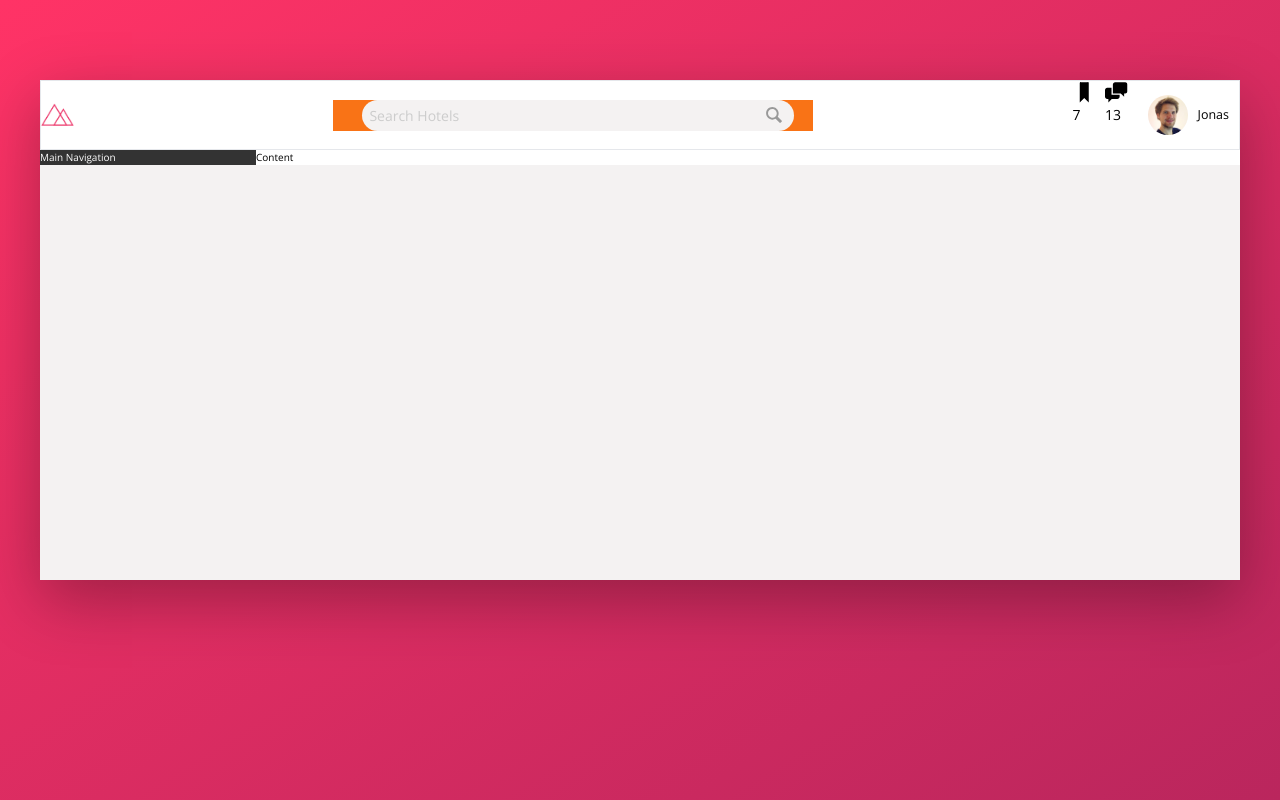
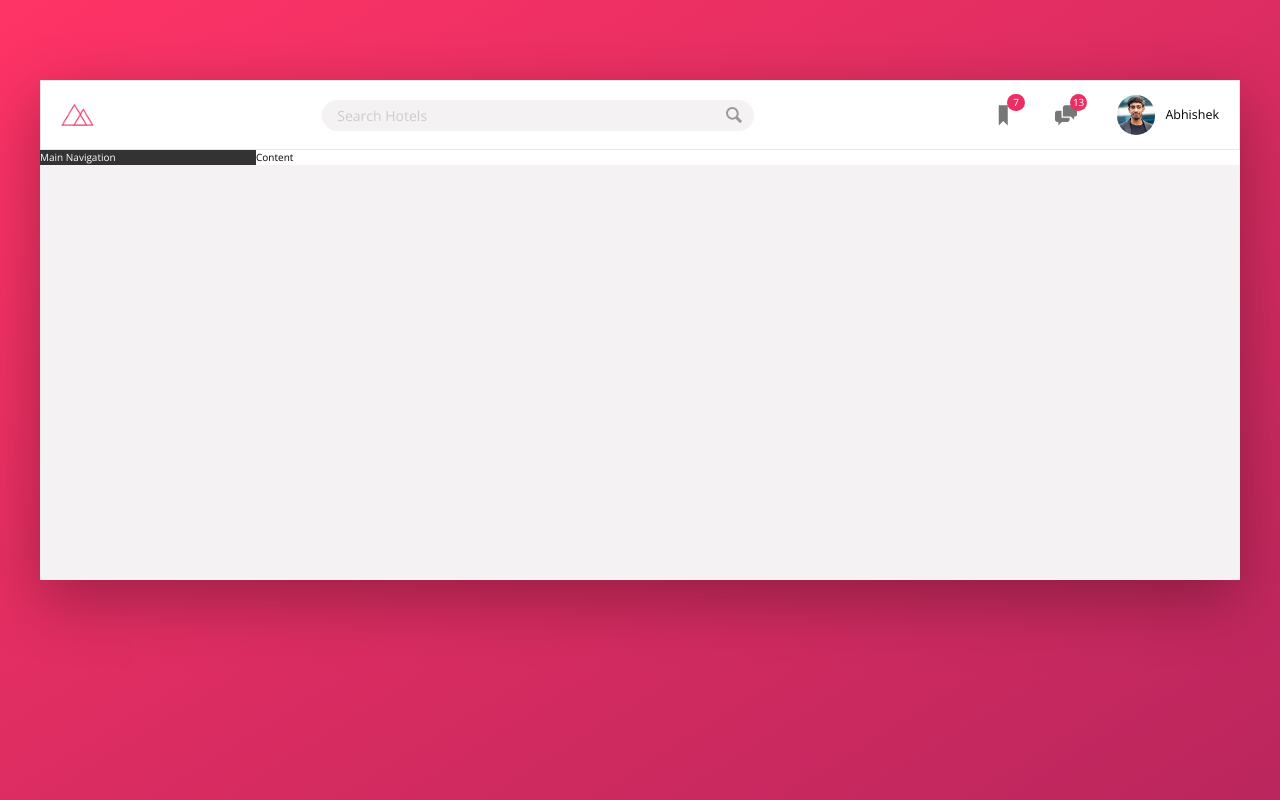
Before and after one commit to CypherAk007/Trillio-React-App, a React (Vite) app: page / in a window 1280 px wide. Built offline with nearby package versions, Linux system fonts and the light colour scheme.

Commit message:
Header Part Completed

```diff
--- a/src/components/Header.jsx
+++ b/src/components/Header.jsx
@@ -1,18 +1,14 @@
 import classes from "./Header.module.scss"
 import logo from "../assets/img/favicon.png"
-import { useHref } from "react-router-dom";
-import mag from "../../public/SVG/magnifying-glass.svg";
-import chat from "../../public/SVG/chat.svg";
-import Bookmark from "../../public/SVG/bookmark.svg";
-import user from "../assets/img/user.jpg"
+import user from "../assets/img/abhishek2.jpg"
 const Header = ()=>{
     return(
         <header className={`${classes.header} flex justify-between bg-white items-center text-[1.4rem] h-[7rem] border border-color-grey-light-2 `}>
             {/* <div className={`pl-4`}> */}
-                <img className={`h-[3.25rem]`} src={logo}></img>
+                <img className={`h-[3.25rem] ml-8`} src={logo}></img>
             {/* </div> */}
-            <form className={`flex items-center  justify-center relative bg-orange-500 basis-[40%]`}>
-                <input className={`-bg--color-grey-light-2  text-inherit px-[.7rem] py-[.5rem] rounded-[100px] w-[90%] focus:outline-none focus:w-full focus:-bg--color-grey-light-3 transition-all -mr-12 placeholder:font-thin placeholder:-text--color-grey-light-4 `} placeholder="Search Hotels" type="text"></input>
+            <form className={`flex items-center  justify-center relative  basis-[40%]`}>
+                <input className={`-bg--color-grey-light-2  text-inherit px-[1.5rem] py-[.5rem] rounded-[100px] w-[90%] focus:outline-none focus:w-full focus:-bg--color-grey-light-3 transition-all -mr-12 placeholder:font-thin placeholder:-text--color-grey-light-4 `} placeholder="Search Hotels" type="text"></input>
                 <button className={` border-none -bg--color-grey-light-2 focus:outline-none active:translate-y-1 focus:-bg--color-grey-light-3`}>
                     {/* <img className={`absolute top-[20%] left-[85%] focus:left-[90%] `} src={mag}></img> */}
                     <svg className={`${classes['search__icon']} -fill--color-grey-dark-3 h-8 w-8`}>
@@ -21,24 +17,24 @@ const Header = ()=>{
 
                 </button>
             </form>
-            <nav className={`${classes['user-nav']} flex gap-4 pr-4 items-center self-stretch min-h-full hover:bg-yellow-400`}>
-                <div className={`${classes['user-nav__icon-box']} min-h-full`}>
+            <nav className={`${classes['user-nav']} flex items-center self-stretch`}>
+                <div className={`${classes['user-nav__icon-box']} py-0 px-8 cursor-pointer h-full hover:-bg--color-grey-light-2 flex items-center relative`}>
                     {/* <img src={Bookmark}></img> */}
-                    <svg className={`${classes['user-nav__icon'] } h-9 w-9 `}>
+                    <svg className={`${classes['user-nav__icon'] } h-9 w-9 -fill--color-grey-dark-2 `}>
                         <use xlinkHref="../../public/sprite.svg#icon-bookmark"></use>
                     </svg>
-                    <span className={`${classes['user-nav__notification']}`}>7</span>
+                    <span className={`${classes['user-nav__notification']} text-[1rem] h-[1.75rem] w-[1.75rem] rounded-[50%] -bg--color-primary text-white absolute top-5 right-4 flex justify-center items-center`}>7</span>
                 </div>
-                <div className={`${classes['user-nav__icon-box']} min-h-full`}>
+                <div className={`${classes['user-nav__icon-box']} py-0 px-8 cursor-pointer h-full hover:-bg--color-grey-light-2 flex items-center relative`}>
                     {/* <img src={Bookmark}></img> */}
-                    <svg className={`${classes['user-nav__icon']} h-9 w-9 `}>
+                    <svg className={`${classes['user-nav__icon']} h-9 w-9 -fill--color-grey-dark-2 `}>
                         <use xlinkHref="../../public/sprite.svg#icon-chat"></use>
                     </svg>
-                    <span className={`${classes['user-nav__notification']}`}>13</span>
+                    <span className={`${classes['user-nav__notification']} text-[1rem] h-[1.75rem] w-[1.75rem] rounded-[50%] -bg--color-primary text-white absolute top-5 right-4 flex justify-center items-center`}>13</span>
                 </div>
-                <div className={`${classes['user-nav__user']} ml-4 flex items-center gap-4 min-h-full hover:bg-pink-500`}>
-                    <img className={`${classes['user-nav__user-photo']} h-16 rounded-full`} alt="User Photo" src={user}></img>
-                    <span className={`${classes['user-nav__user-name']} text-xl`}>Jonas</span>
+                <div className={`${classes['user-nav__user']} py-0 px-8 cursor-pointer h-full hover:-bg--color-grey-light-2 flex items-center`}>
+                    <img className={`${classes['user-nav__user-photo']} h-16 rounded-full mr-4`} alt="User Photo" src={user}></img>
+                    <span className={`${classes['user-nav__user-name']} text-xl`}>Abhishek</span>
                 </div>
             </nav>
         </header>
```
Also changed, not shown: src/assets/img/abhishek.jpg (added), src/assets/img/abhishek2.jpg (added).
